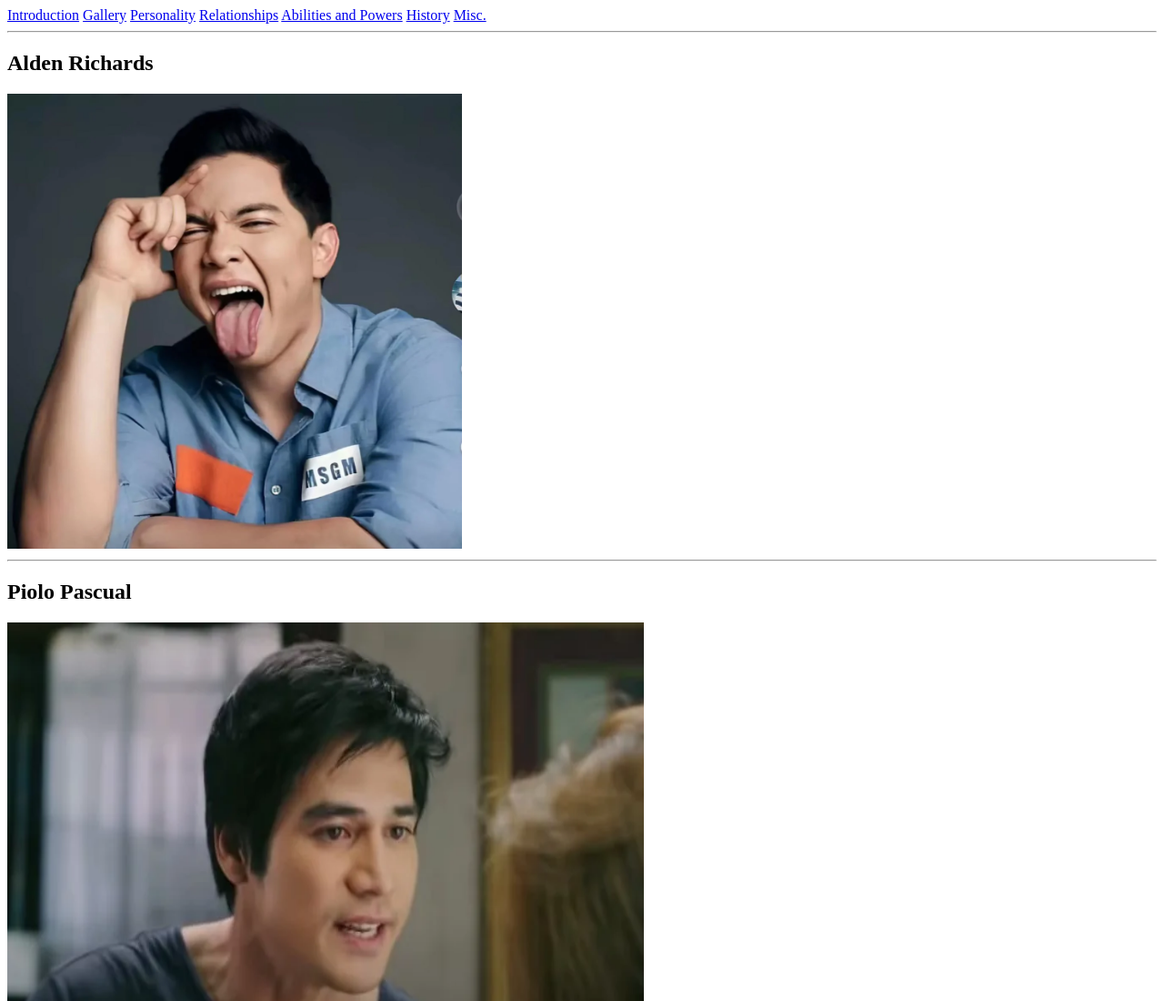
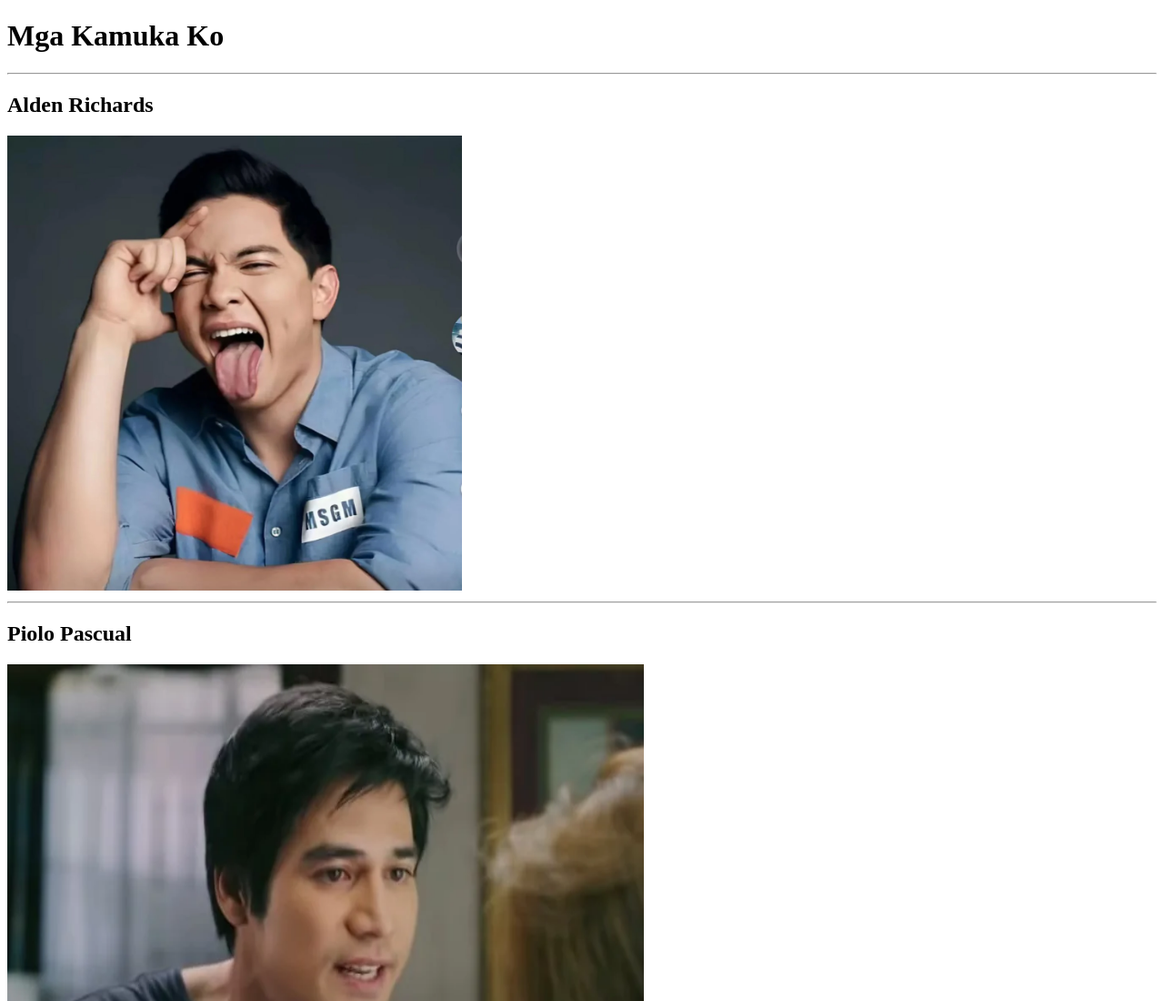
Before and after one commit to leeamlaping7-dot/pogi, a plain HTML site: page index.html in a window 1280 px wide. Shown: the top 1100 px of the page at 91% size. Drawn offline with Linux system fonts and the light colour scheme.

Commit message:
Update index.html

```diff
--- a/index.html
+++ b/index.html
@@ -6,15 +6,7 @@
         <title>Mga Kamuka Ko</title>
     </head>
     <body>
-        <nav class="navbar">
-  <a href="https://example.com/intro" class="nav-item active">Introduction</a>
-  <a href="https://example.com/gallery" class="nav-item">Gallery</a>
-  <a href="https://example.com/personality" class="nav-item">Personality</a>
-  <a href="https://example.com/relationships" class="nav-item">Relationships</a>
-  <a href="https://example.com/powers" class="nav-item">Abilities and Powers</a>
-  <a href="https://example.com/history" class="nav-item">History</a>
-  <a href="https://example.com/misc" class="nav-item">Misc.</a>
-</nav>
+        <h1>Mga Kamuka Ko</h1>
         <hr>
         <h2><b>Alden Richards</b></h2>
         <img src="alden.jpg" alt="Alden" width="500px" height="500px">
```
